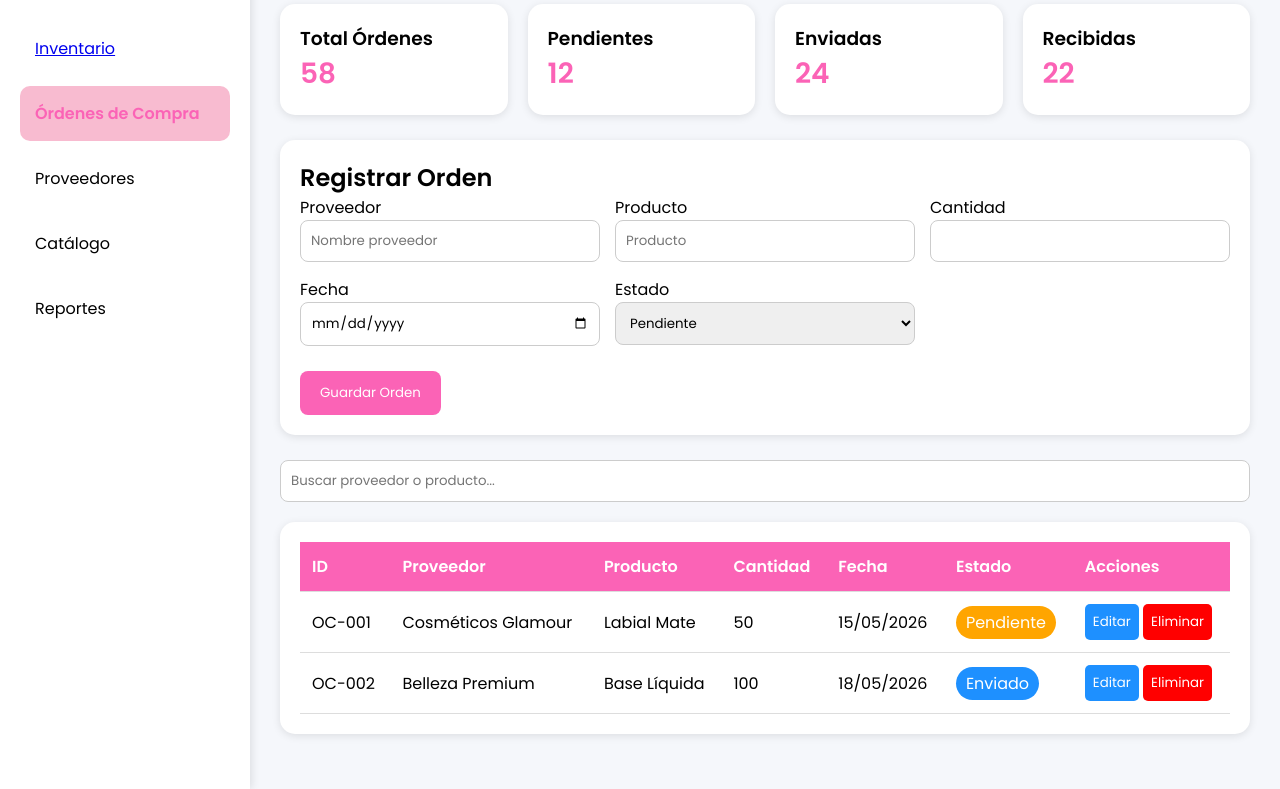
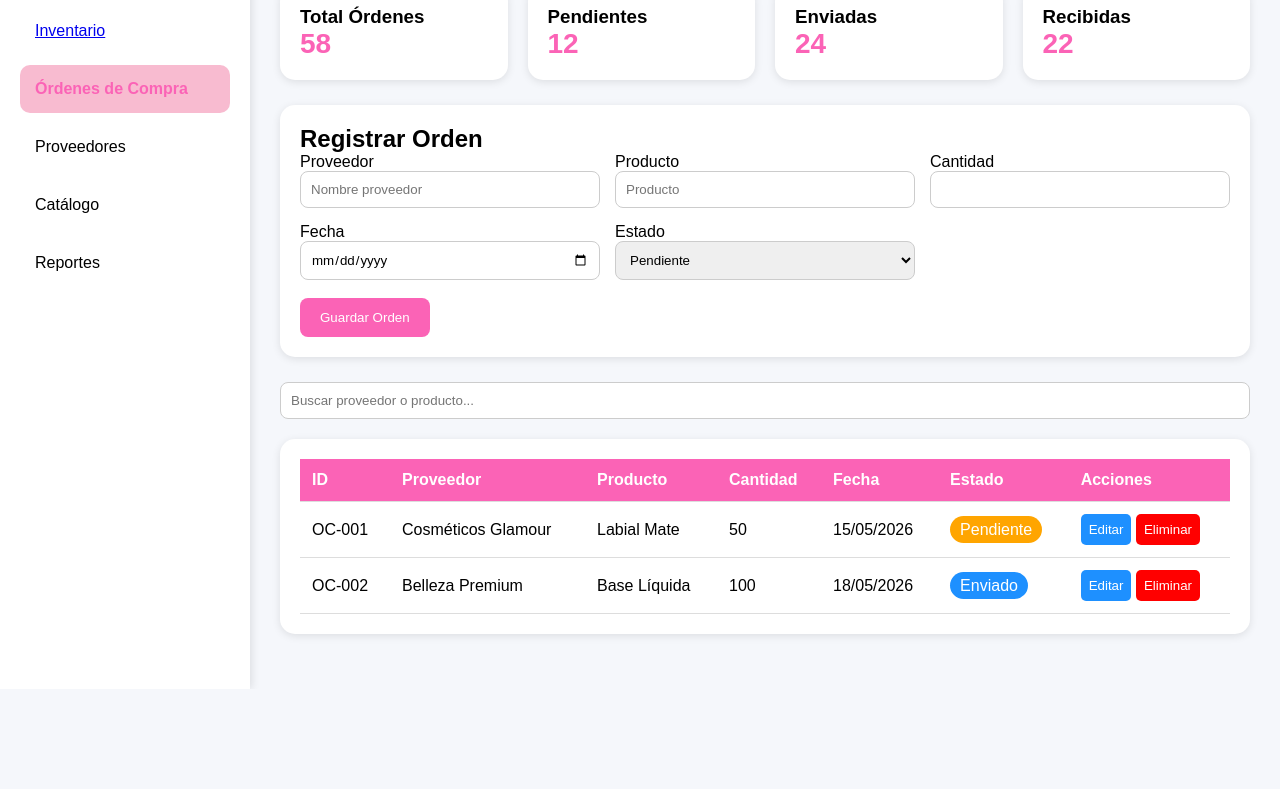
Before and after one commit to Daniela0513/pos-belleza, a plain HTML site: page pages/ordenes.html in a window 1280 px wide. Shown: the part 129-918 px from the top of the page. After the commit the page ends 818 px from the top, so only its background shows below. Drawn offline with Linux system fonts and the light colour scheme; files whose address does not match are found by name.

Commit message:
ordenes-estilos

```diff
--- a/pages/ordenes.html
+++ b/pages/ordenes.html
@@ -4,12 +4,8 @@
 <head>
 
     <meta charset="UTF-8">
-    <meta name="viewport" content="width=device-width, initial-scale=1.0">
     <title>Afrodita Beauty</title>
-
     <link rel="stylesheet" href="../assets/ordenes.css"/>
-
-    <link href="https://fonts.googleapis.com/css2?family=Poppins:wght@300;400;500;600&display=swap" rel="stylesheet">
 </head>
 
 <body>
```
